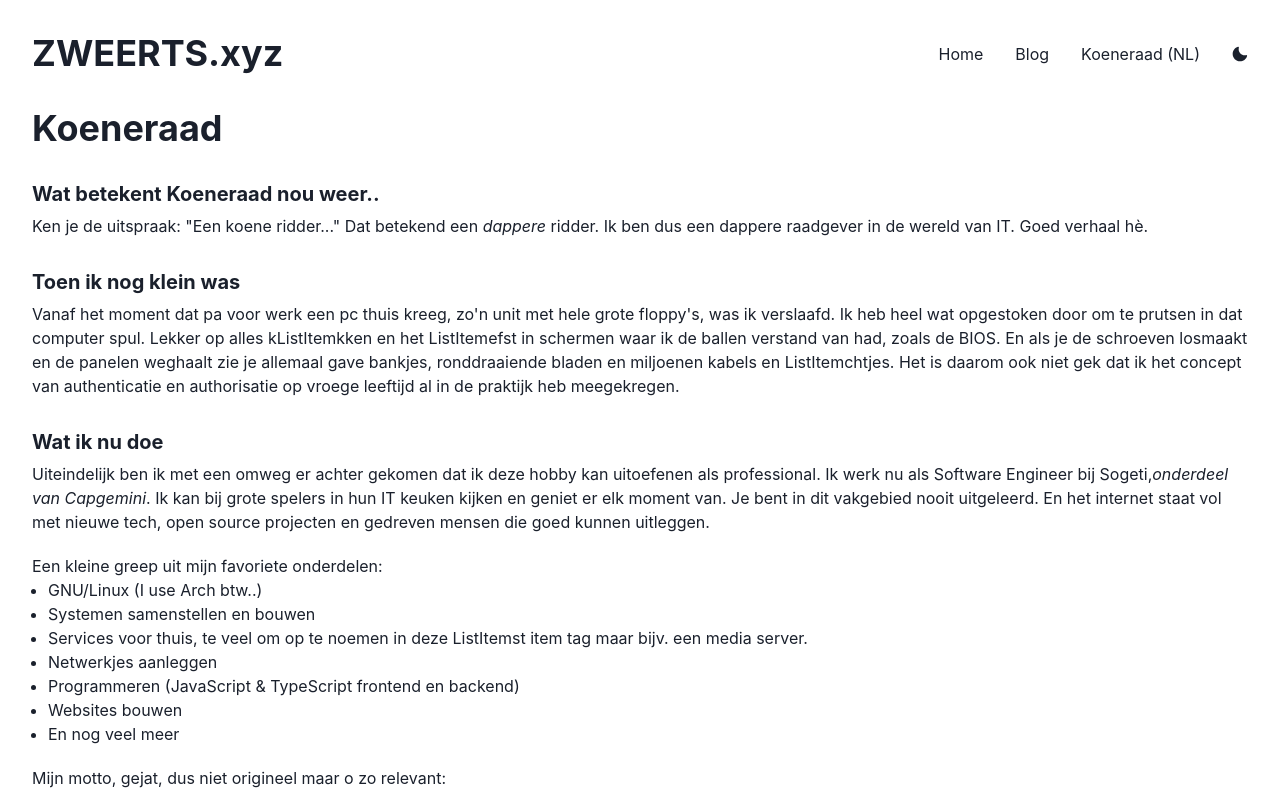
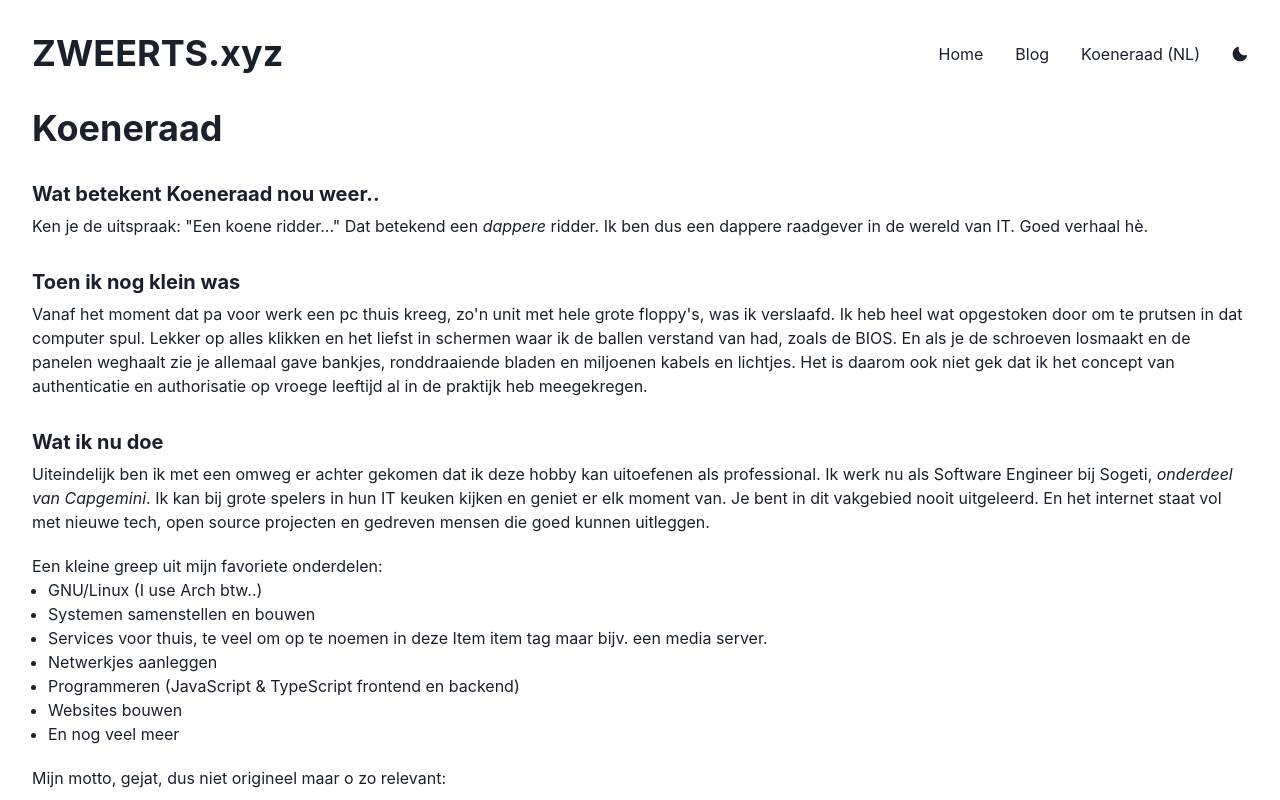
Before and after one commit to kanovic/zweerts.xyz, a Next.js app: page /koeneraad in a window 1280 px wide. Shown: the top 800 px of the page. Built offline with nearby package versions, Linux system fonts and the light colour scheme.

Commit message:
fix typos

```diff
--- a/pages/koeneraad.jsx
+++ b/pages/koeneraad.jsx
@@ -32,10 +32,10 @@ export default function Koeneraad() {
             Vanaf het moment dat pa voor werk een pc thuis kreeg, zo&apos;n unit
             met hele grote floppy&apos;s, was ik verslaafd. Ik heb heel wat
             opgestoken door om te prutsen in dat computer spul. Lekker op alles
-            kListItemkken en het ListItemefst in schermen waar ik de ballen
+            klikken en het liefst in schermen waar ik de ballen
             verstand van had, zoals de BIOS. En als je de schroeven losmaakt en
             de panelen weghaalt zie je allemaal gave bankjes, ronddraaiende
-            bladen en miljoenen kabels en ListItemchtjes. Het is daarom ook niet
+            bladen en miljoenen kabels en lichtjes. Het is daarom ook niet
             gek dat ik het concept van authenticatie en authorisatie op vroege
             leeftijd al in de praktijk heb meegekregen.
           </Text>
@@ -47,8 +47,7 @@ export default function Koeneraad() {
           <Text>
             Uiteindelijk ben ik met een omweg er achter gekomen dat ik deze
             hobby kan uitoefenen als professional. Ik werk nu als Software
-            Engineer bij Sogeti,
-            <em>onderdeel van Capgemini</em>. Ik kan bij grote spelers in hun IT
+            Engineer bij Sogeti, <em>onderdeel van Capgemini</em>. Ik kan bij grote spelers in hun IT
             keuken kijken en geniet er elk moment van. Je bent in dit vakgebied
             nooit uitgeleerd. En het internet staat vol met nieuwe tech, open
             source projecten en gedreven mensen die goed kunnen uitleggen.
@@ -60,7 +59,7 @@ export default function Koeneraad() {
                 <ListItem>Systemen samenstellen en bouwen</ListItem>
                 <ListItem>
                   Services voor thuis, te veel om op te noemen in deze
-                  ListItemst item tag maar bijv. een media server.
+                  Item item tag maar bijv. een media server.
                 </ListItem>
                 <ListItem>Netwerkjes aanleggen</ListItem>
                 <ListItem>
@@ -124,7 +123,7 @@ export default function Koeneraad() {
           </Heading>
           <UnorderedList>
             <ListItem>KVK: 78606667</ListItem>
-            <ListItem>BTW: NL003353663B14</ListItem>
+//             <ListItem>BTW: NL003353663B14</ListItem>
           </UnorderedList>
         </Box>
       </Stack>
```
